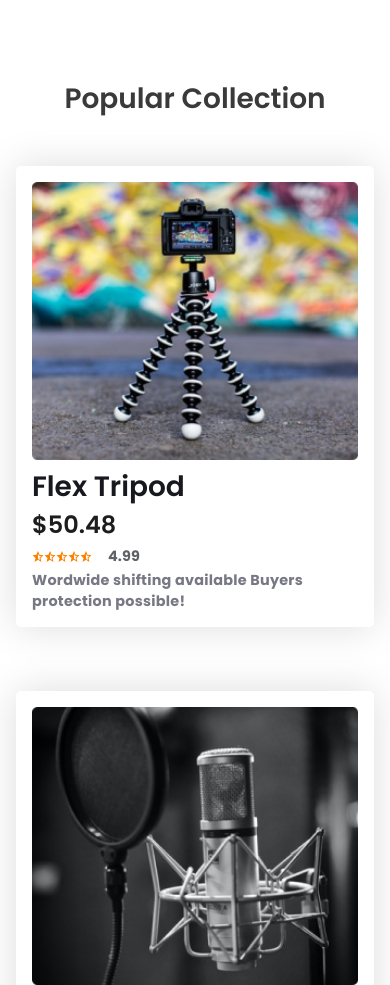
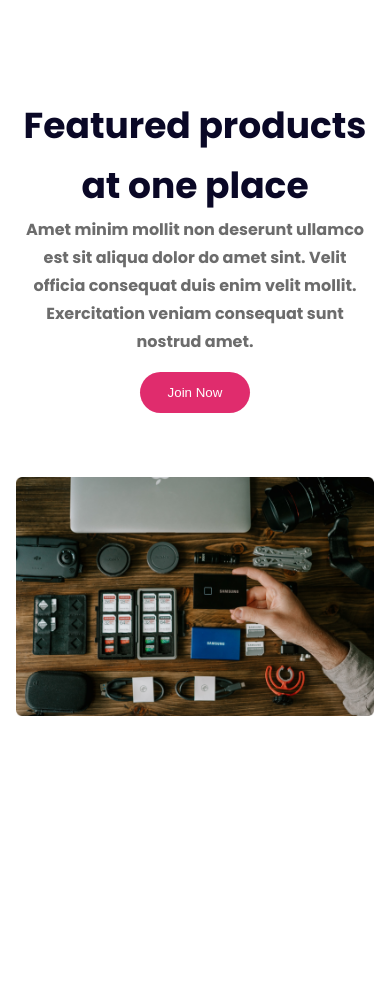
Before and after one commit to AkashAhmedSumon/influencer-project, a plain HTML site: page index.html in a window 390 px wide. Shown: the top 985 px of the page. After the commit the page ends 844 px from the top, so only its background shows below. Drawn offline with Linux system fonts and the light colour scheme.

Commit message:
features sectioin design with responsive

```diff
--- a/index.html
+++ b/index.html
@@ -59,7 +59,7 @@
             </div>
         </div>
 
-        <div class="main-container">
+        <div class="main-container" id="hide">
             <div class="popular-product">
                 <h1 class="popular-title">popular collection</h1>
                 <div class="product-collection">
@@ -252,7 +252,7 @@
                     <img src="images/gear.png" alt="">
                 </div>
                 <div class="features-content">
-                    <h1 class="featurs-title">Featured products at one place</h1>
+                    <h1 class="features-title">Featured products at one place</h1>
                     <p class="features-description">Amet minim mollit non deserunt ullamco est sit aliqua dolor do amet sint. Velit officia consequat duis enim velit mollit. Exercitation veniam consequat sunt nostrud amet.</p>
                     <button class="btn-primary">join now</button>
                 </div>
--- a/styles/style.css
+++ b/styles/style.css
@@ -3,10 +3,9 @@
   padding: 0px;
 }
 
-#hide{
+#hide {
   display: none;
 }
-
 
 /* Google font from google */
 body {
@@ -169,7 +168,7 @@ img.menu-icons {
 }
 .product-collection {
   display: grid;
-    grid-template-columns: repeat(3,1fr);
+  grid-template-columns: repeat(3, 1fr);
   grid-gap: 2rem;
   /* padding: 0rem 6rem;
     grid-auto-rows: 1fr;
@@ -177,7 +176,6 @@ img.menu-icons {
 }
 .rating-img {
   display: flex;
-
 }
 
 .rating-img figcaption {
@@ -198,16 +196,48 @@ img.menu-icons {
 .icon-images {
   width: 1rem;
   height: 1rem;
-    background-color: #E44780;
-
+  background-color: #e44780;
 }
 .arrow-icon {
-  color: #E44780;
+  color: #e44780;
   display: flex;
   align-items: center;
   justify-content: end;
 }
 
+/* =========== Features Section Styles =============*/
+
+.features-area {
+  display: flex;
+  justify-content: space-between;
+  align-items: center;
+  margin: 6rem auto;
+  gap: 4rem;
+}
+
+.features-img {
+  width: 50%;
+}
+.features-content {
+  width: 50%;
+}
+.features-img img {
+  width: 100%;
+}
+.features-title {
+  color: #0a0826;
+  font-size: 2.25rem;
+  font-weight: 700;
+  line-height: 3.75rem;
+}
+.features-description {
+  color: #6c6c6c;
+  font-size: 1rem;
+  font-weight: 700;
+  line-height: 1.75rem;
+  width: 70%;
+  margin-bottom: 1rem;
+}
 /* Footer Section Styles */
 footer.footer-area {
   padding: 6rem 0rem;
@@ -258,11 +288,21 @@ footer.footer-area {
   .footer-section {
     width: 100%;
   }
-  .product-collection{
+  .product-collection {
     max-width: 95%;
     margin: 0 auto;
     padding: 0rem 1rem;
     grid-template-columns: 1fr;
+  }
+  .features-area{
+    flex-direction: column-reverse;
+    text-align: center;
+    padding: 0rem 1rem;
+  }
+  .features-description,
+  .features-content,
+  .features-img{
+    width: 100%;
   }
 }
 @media screen and (min-width: 576px) and (max-width: 992px) {
@@ -271,7 +311,7 @@ footer.footer-area {
   }
   .navbar-area,
   ul.menu-list,
-  .logo-section {
+  .logo-section{
     flex-direction: column;
   }
   .logo-section {
@@ -282,12 +322,22 @@ footer.footer-area {
     margin: auto;
     padding-bottom: 1.5rem;
   }
+  .features-area{
+    flex-direction: column-reverse;
+    text-align: center;
+    padding: 0rem 1rem;
+  }
+  .features-description,
+  .features-content,
+  .features-img{
+    width: 100%;
+  }
   .hero-section {
     text-align: center;
     flex-direction: column-reverse;
   }
-  .product-collection{
+  .product-collection {
     padding: 0rem 2rem;
-    grid-template-columns: repeat(2,1fr);
+    grid-template-columns: repeat(2, 1fr);
   }
 }
```
Lines whose indentation alone changed are shown as unchanged.
